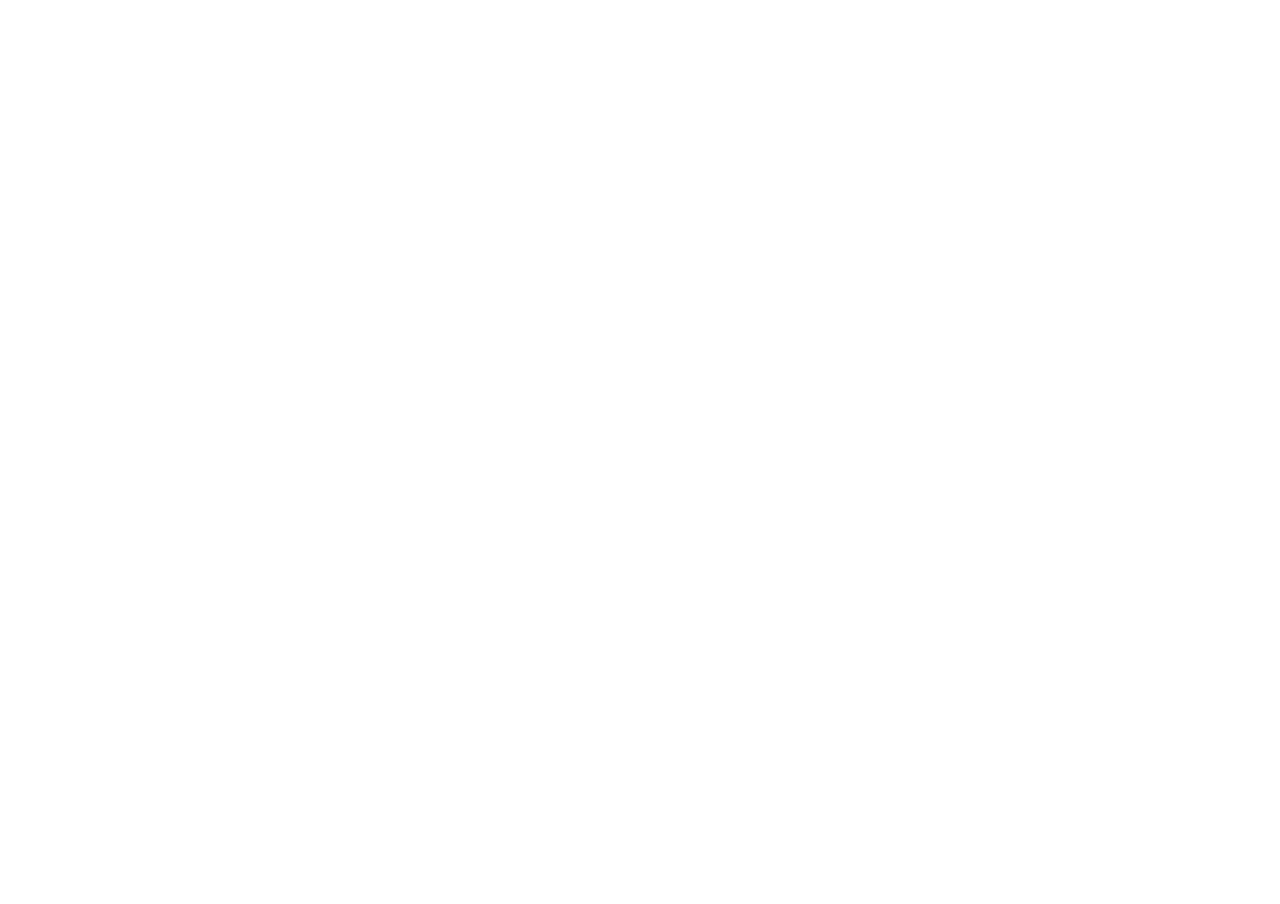
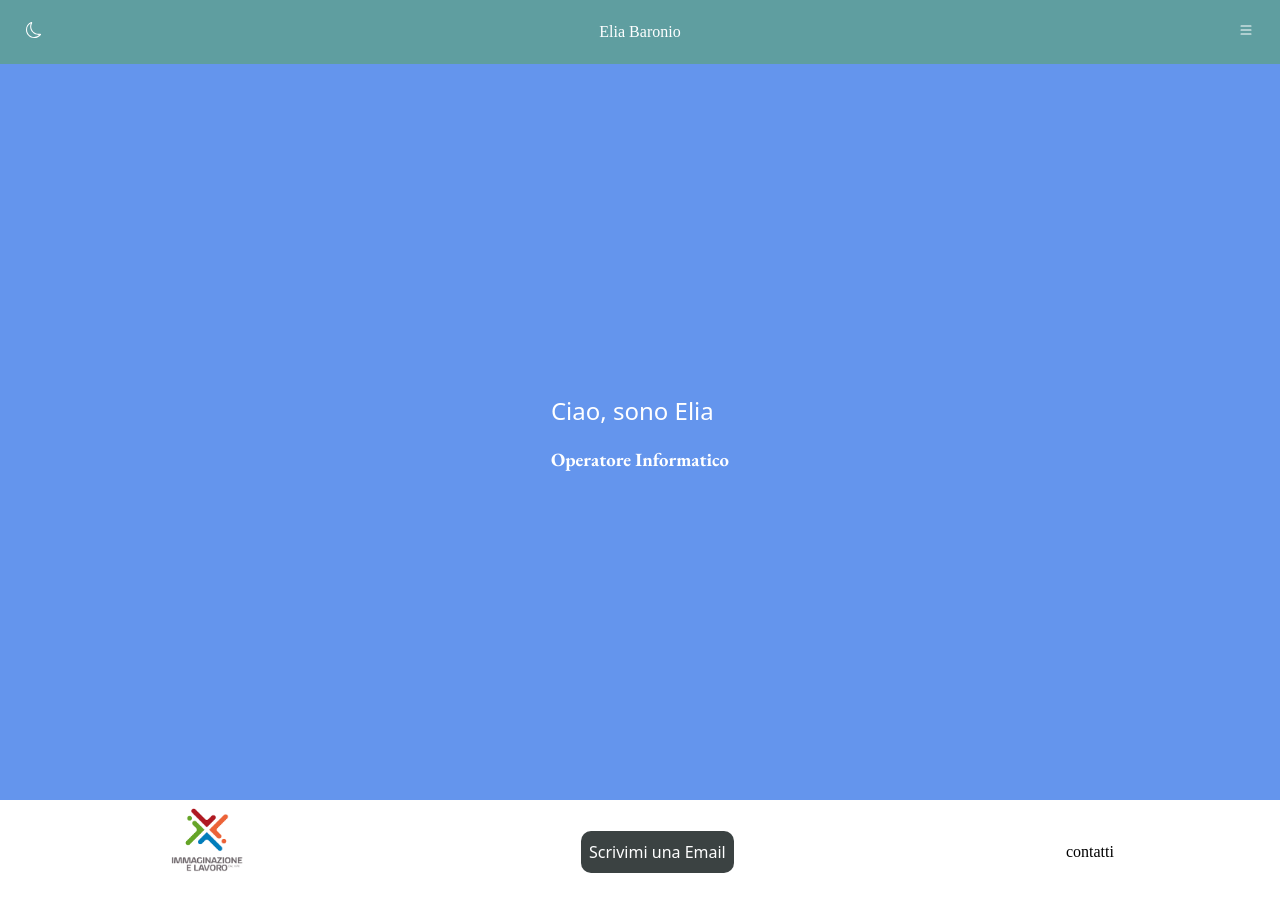
Before and after one commit to Coding-ImmeLav/sito-personale-sukalbach, a plain HTML site: page index.html in a window 1280 px wide. Before the commit the page ends 800 px from the top, so only its background shows below. Drawn offline with nearby package versions, Linux system fonts and the light colour scheme; a web font is replaced by a local one.

Commit message:
menu e footer

```diff
--- a/index.html
+++ b/index.html
@@ -3,12 +3,70 @@
 <head>
     <meta charset="UTF-8">
     <meta name="viewport" content="width=device-width, initial-scale=1.0">
-    <title>Nome Cognome</title>
+    <title>Elia Baronio</title>
+
+    <link rel="preconnect" href="https://fonts.googleapis.com">
+    <link rel="preconnect" href="https://fonts.gstatic.com" crossorigin>
+    <link href="https://fonts.googleapis.com/css2?family=Boldonse&family=Cinzel:wght@400..900&family=EB+Garamond:ital,wght@0,400..800;1,400..800&display=swap" rel="stylesheet">
 
     <link rel="stylesheet" href="./style.css">
+
 </head>
 <body>
 
+    <header>
+        <div class="logo">
+            <svg xmlns="http://www.w3.org/2000/svg" width="16" height="16" fill="currentColor" class="bi bi-moon" viewBox="0 0 16 16">
+                <path d="M6 .278a.77.77 0 0 1 .08.858 7.2 7.2 0 0 0-.878 3.46c0 4.021 3.278 7.277 7.318 7.277q.792-.001 1.533-.16a.79.79 0 0 1 .81.316.73.73 0 0 1-.031.893A8.35 8.35 0 0 1 8.344 16C3.734 16 0 12.286 0 7.71 0 4.266 2.114 1.312 5.124.06A.75.75 0 0 1 6 .278M4.858 1.311A7.27 7.27 0 0 0 1.025 7.71c0 4.02 3.279 7.276 7.319 7.276a7.32 7.32 0 0 0 5.205-2.162q-.506.063-1.029.063c-4.61 0-8.343-3.714-8.343-8.29 0-1.167.242-2.278.681-3.286"/>
+              </svg>
+        </div>
+        <div class="nome">
+            Elia Baronio
+        </div>
+        <div class="menu"  onclick="compariMenu()">
+            <svg xmlns="http://www.w3.org/2000/svg" width="16" height="16" fill="currentColor" class="bi bi-list" viewBox="0 0 16 16">
+                <path fill-rule="evenodd" d="M2.5 12a.5.5 0 0 1 .5-.5h10a.5.5 0 0 1 0 1H3a.5.5 0 0 1-.5-.5m0-4a.5.5 0 0 1 .5-.5h10a.5.5 0 0 1 0 1H3a.5.5 0 0 1-.5-.5m0-4a.5.5 0 0 1 .5-.5h10a.5.5 0 0 1 0 1H3a.5.5 0 0 1-.5-.5"/>
+            </svg>
+        </div>
+    </header>
+
+    <div id="menu">
+        <div class="menu-lista">
+            <ul class="garamond">
+                <li>
+                    <a href="">Intro</a>
+                </li>
+                <li>
+                    <a href="">cv</a>
+                </li>
+                <li>
+                    <a href="">stage</a>
+                </li>
+            </ul>
+        </div>
+
+    </div>
+
+    <section class="hero">
+        <div class="benvenuto">
+            <h1 class="boldonse">Ciao, sono Elia</h1>
+            <h3 class="garamond">Operatore Informatico</h3>
+        </div>
+    </section>
+
+    <footer>
+        <div class="logoScuola">
+            <img class="imgLogo" src="./img/logoScuola.png" alt="">
+        </div>
+        <div class="info boldonse">
+            <a href="mailto:elia.baronio@edu.immaginazioneelavoro.it">
+                Scrivimi una Email
+            </a>
+        </div>
+        <div class="contatti">
+            contatti
+        </div>
+    </footer>
 
     <script src="./script.js"></script>
 </body>
--- a/script.js
+++ b/script.js
@@ -0,0 +1,15 @@
+//creo una variabile e la metto uguale a 0
+let a = 0;
+
+//creo la funzione che fa scomparire il menu o lo fa scomparire in base a quanto vale a
+function compariMenu() {
+    if(a == 0) {
+        //se la a vale 0 succedo quello che scrivo qui
+        document.getElementById("menu").style.display = "initial";
+        a = 1;
+    }
+    else if(a == 1) {
+        document.getElementById("menu").style.display = "none";
+        a = 0;
+    }
+}
--- a/style.css
+++ b/style.css
@@ -0,0 +1,69 @@
+body {
+    margin: 0;
+}
+
+header {
+    background-color: cadetblue;
+    display: flex;
+    justify-content: space-between;
+    align-items: center;
+    height: 8vh;
+    padding-left: 2%;
+    padding-right: 2%;
+    color: white;
+}
+
+.hero {
+    background-color: cornflowerblue;
+    height: 92vh;
+    display: flex;
+    justify-content: center;
+    align-items: center;
+    color: white;
+}
+
+.boldonse {
+    font-family: "Boldonse", system-ui;
+    font-weight: 400;
+    font-style: normal;
+}
+
+.garamond {
+    font-family: "EB Garamond", serif;
+}
+
+ul {
+    list-style: none;
+}
+
+li {
+    padding-top: 0.5%;
+    padding-bottom: 0.5%;
+}
+
+#menu {
+    display: none;
+}
+
+footer {
+    height:  13vh;
+    display: flex;
+    justify-content: space-around;
+    align-items: center;
+}
+
+.logoScuola {
+    height: 13vh;
+}
+
+.imgLogo {
+    height: 80%;
+}
+
+.info > a {
+    text-decoration: none;
+    background-color: rgb(59, 66, 66);
+    color: white;
+    padding: 10px 8px;
+    border-radius: 10px;
+}
```
Also changed, not shown: img/logoScuola.png (added).
